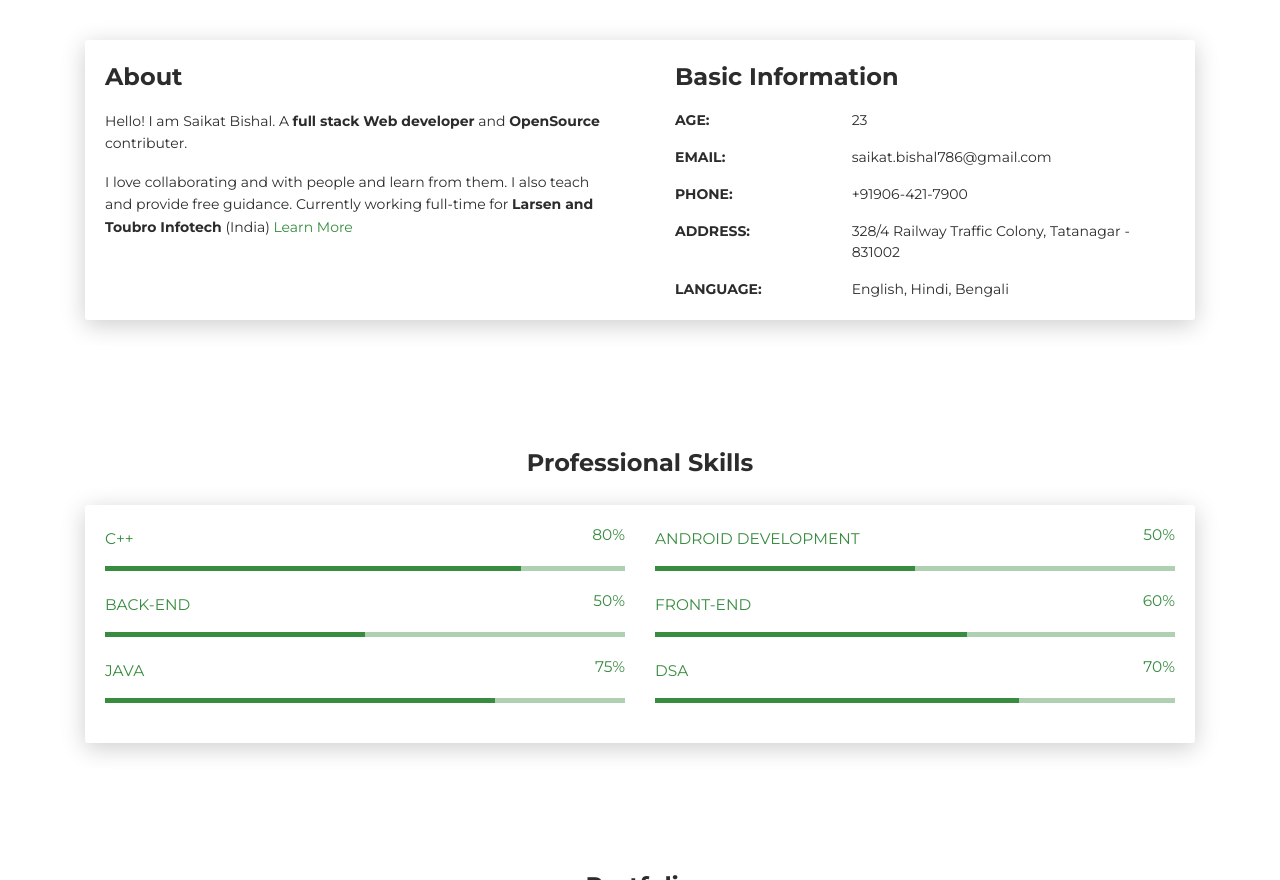
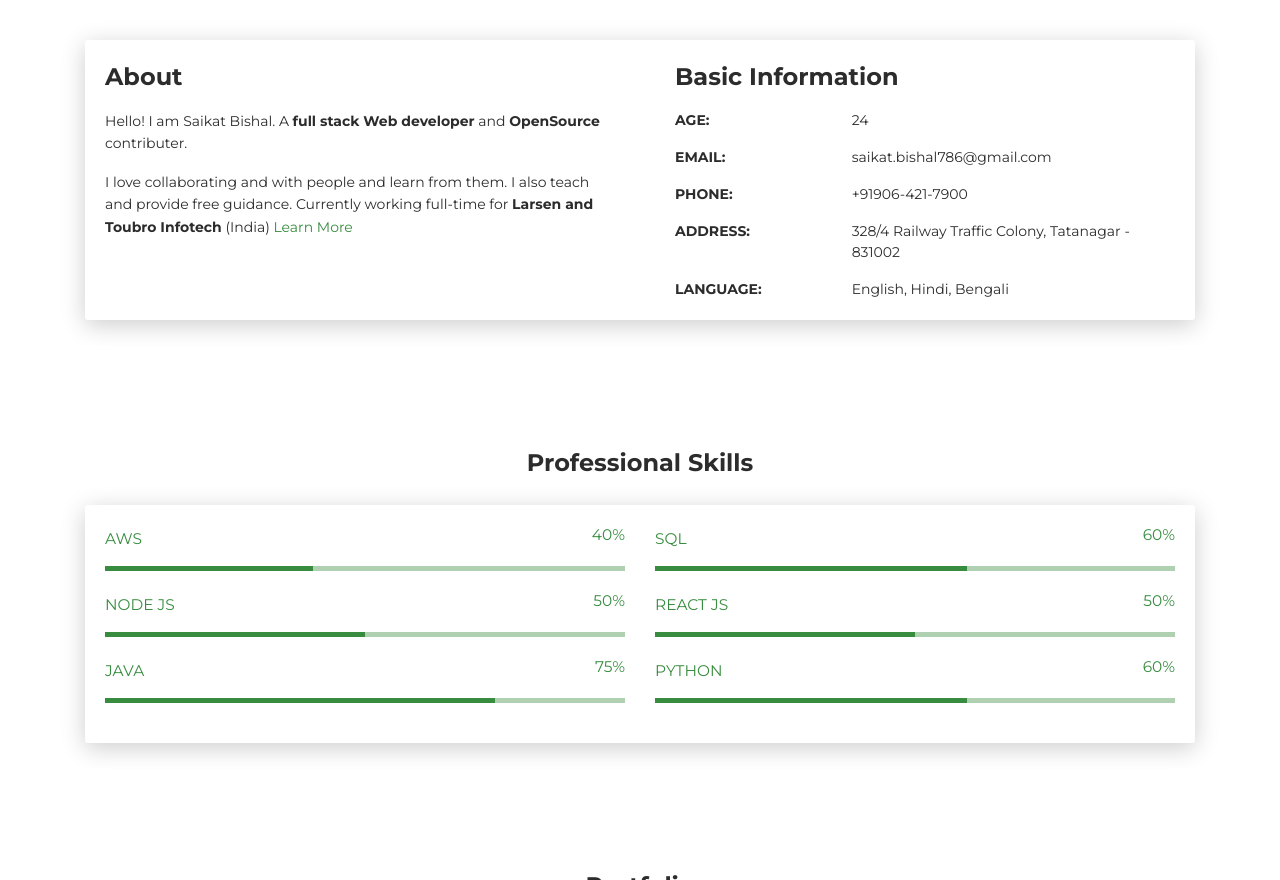
Before and after one commit to saikatbishal/resume, a website: page public/index.html in a window 1280 px wide. Shown: the part 580-1460 px from the top of the page. Drawn offline with Linux system fonts and the light colour scheme.

Commit message:
Update index.html

```diff
--- a/public/index.html
+++ b/public/index.html
@@ -85,7 +85,7 @@
             <div class="h4 mt-0 title">Basic Information</div>
             <div class="row">
               <div class="col-sm-4"><strong class="text-uppercase">Age:</strong></div>
-              <div class="col-sm-8">23</div>
+              <div class="col-sm-8">24</div>
             </div>
             <div class="row mt-3">
               <div class="col-sm-4"><strong class="text-uppercase">Email:</strong></div>
@@ -116,32 +116,32 @@
       <div class="card-body">
         <div class="row">
           <div class="col-md-6">
-            <div class="progress-container progress-primary"><span class="progress-badge">C++</span>
+            <div class="progress-container progress-primary"><span class="progress-badge">AWS</span>
               <div class="progress">
-                <div class="progress-bar progress-bar-primary" data-aos="progress-full" data-aos-offset="10" data-aos-duration="2000" role="progressbar" aria-valuenow="60" aria-valuemin="0" aria-valuemax="100" style="width: 80%;"></div><span class="progress-value">80%</span>
+                <div class="progress-bar progress-bar-primary" data-aos="progress-full" data-aos-offset="10" data-aos-duration="2000" role="progressbar" aria-valuenow="60" aria-valuemin="0" aria-valuemax="100" style="width: 40%;"></div><span class="progress-value">40%</span>
               </div>
             </div>
           </div>
           <div class="col-md-6">
-            <div class="progress-container progress-primary"><span class="progress-badge">Android Development</span>
+            <div class="progress-container progress-primary"><span class="progress-badge">SQL</span>
               <div class="progress">
-                <div class="progress-bar progress-bar-primary" data-aos="progress-full" data-aos-offset="10" data-aos-duration="2000" role="progressbar" aria-valuenow="60" aria-valuemin="0" aria-valuemax="100" style="width: 50%;"></div><span class="progress-value">50%</span>
+                <div class="progress-bar progress-bar-primary" data-aos="progress-full" data-aos-offset="10" data-aos-duration="2000" role="progressbar" aria-valuenow="60" aria-valuemin="0" aria-valuemax="100" style="width: 60%;"></div><span class="progress-value">60%</span>
               </div>
             </div>
           </div>
         </div>
         <div class="row">
           <div class="col-md-6">
-            <div class="progress-container progress-primary"><span class="progress-badge">Back-End</span>
+            <div class="progress-container progress-primary"><span class="progress-badge">Node JS</span>
               <div class="progress">
                 <div class="progress-bar progress-bar-primary" data-aos="progress-full" data-aos-offset="10" data-aos-duration="2000" role="progressbar" aria-valuenow="60" aria-valuemin="0" aria-valuemax="100" style="width: 50%;"></div><span class="progress-value">50%</span>
               </div>
             </div>
           </div>
           <div class="col-md-6">
-            <div class="progress-container progress-primary"><span class="progress-badge">Front-End</span>
+            <div class="progress-container progress-primary"><span class="progress-badge">REACT JS</span>
               <div class="progress">
-                <div class="progress-bar progress-bar-primary" data-aos="progress-full" data-aos-offset="10" data-aos-duration="2000" role="progressbar" aria-valuenow="60" aria-valuemin="0" aria-valuemax="100" style="width: 60%;"></div><span class="progress-value">60%</span>
+                <div class="progress-bar progress-bar-primary" data-aos="progress-full" data-aos-offset="10" data-aos-duration="2000" role="progressbar" aria-valuenow="60" aria-valuemin="0" aria-valuemax="100" style="width: 50%;"></div><span class="progress-value">50%</span>
               </div>
             </div>
           </div>
@@ -155,9 +155,9 @@
             </div>
           </div>
           <div class="col-md-6">
-            <div class="progress-container progress-primary"><span class="progress-badge">DSA</span>
+            <div class="progress-container progress-primary"><span class="progress-badge">Python</span>
               <div class="progress">
-                <div class="progress-bar progress-bar-primary" data-aos="progress-full" data-aos-offset="10" data-aos-duration="2000" role="progressbar" aria-valuenow="60" aria-valuemin="0" aria-valuemax="100" style="width: 70%;"></div><span class="progress-value">70%</span>
+                <div class="progress-bar progress-bar-primary" data-aos="progress-full" data-aos-offset="10" data-aos-duration="2000" role="progressbar" aria-valuenow="60" aria-valuemin="0" aria-valuemax="100" style="width: 60%;"></div><span class="progress-value">60%</span>
               </div>
             </div>
           </div>
```
